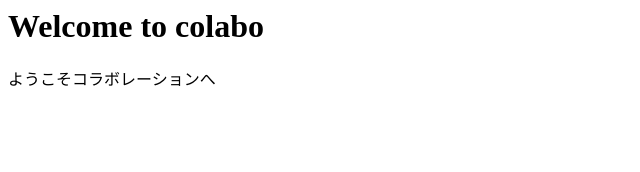
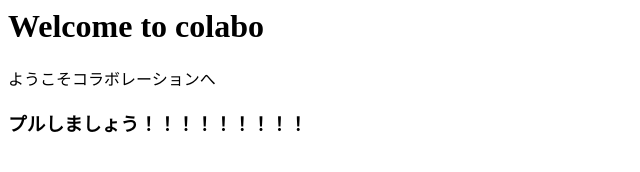
Before and after one commit to goudori/Clabo-Project, a plain HTML site: page index.html in a window 1280 px wide. Shown: the whole page, without its empty margins (0-640 px from the left). Drawn offline with Linux system fonts and the light colour scheme.

Commit message:
Update index.html
pull

```diff
--- a/index.html
+++ b/index.html
@@ -1,3 +1,5 @@
 <h1>Welcome to colabo</h1>
 
 <p>ようこそコラボレーションへ</p>
+
+<h3>プルしましょう！！！！！！！！！</h3>
```
